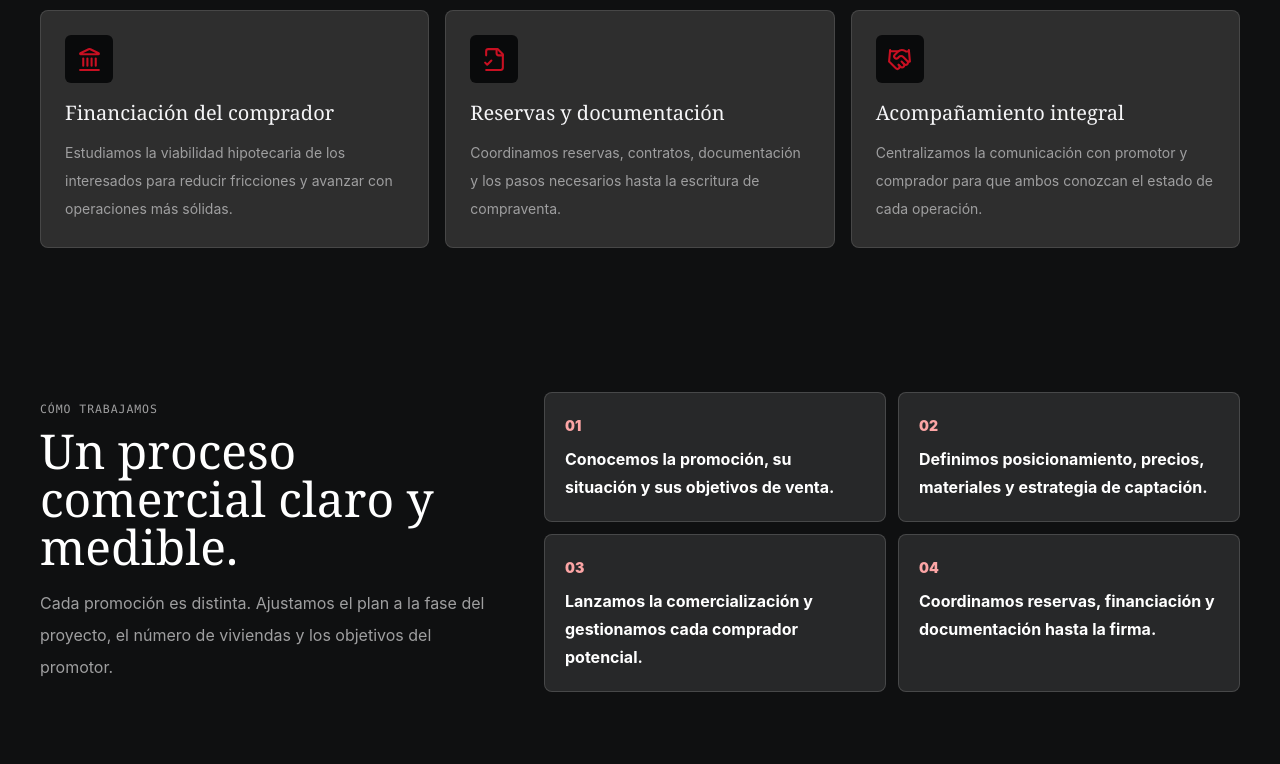
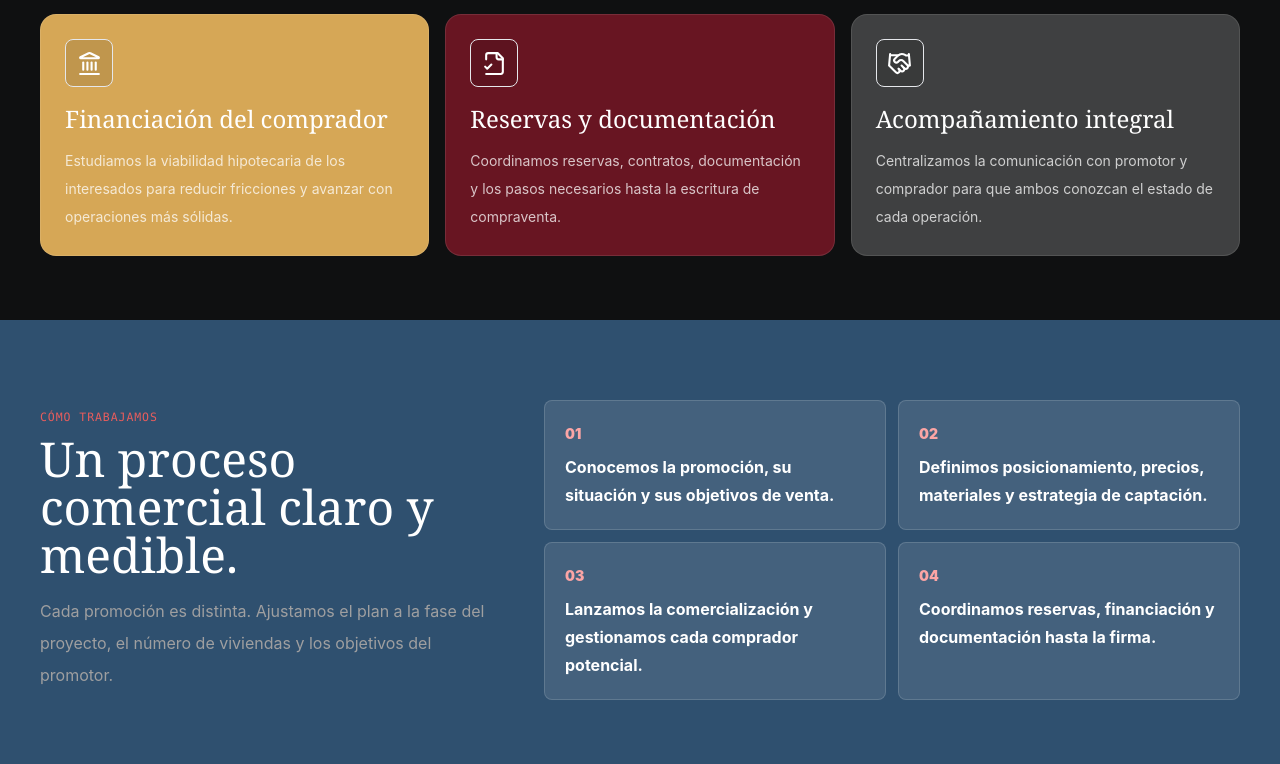
Before and after one commit to rederbeats/aktua-home-web, a Next.js app: page /obra-nueva in a window 1280 px wide. Shown: the part 1436-2200 px from the top of the page. Built offline with nearby package versions, Linux system fonts and the light colour scheme; no server answers.

Commit message:
Ampliar la paleta cromatica de la web

```diff
--- a/app/globals.css
+++ b/app/globals.css
@@ -12,6 +12,11 @@
   --origin-ash: #9f9fa0;
   --origin-cloud: #f5f5f7;
   --origin-iris: #c81022;
+  --aktua-coral: #e85d5d;
+  --aktua-wine: #681522;
+  --aktua-petrol: #163638;
+  --aktua-blue: #2f506f;
+  --aktua-gold: #d6a756;
 }
 
 * {
@@ -103,7 +108,7 @@ textarea::placeholder {
 }
 
 .section-kicker {
-  color: var(--origin-ash);
+  color: var(--aktua-coral);
   font-family: Consolas, "Courier New", monospace;
   font-size: 0.72rem;
   font-weight: 500;
@@ -174,15 +179,16 @@ textarea::placeholder {
 }
 
 .origin-primary {
-  background: #ffffff !important;
-  color: #000000 !important;
-  border: 1px solid #ffffff !important;
+  background: #c81022 !important;
+  color: #ffffff !important;
+  border: 1px solid #c81022 !important;
   border-radius: 8px !important;
   box-shadow: none !important;
 }
 
 .origin-primary:hover {
-  background: #cacaca !important;
+  background: #9f0d1b !important;
+  border-color: #9f0d1b !important;
 }
 
 .origin-panel {
--- a/app/hipotecas/page.tsx
+++ b/app/hipotecas/page.tsx
@@ -28,7 +28,7 @@ export default async function MortgagesPage({ searchParams }: { searchParams: Pr
       ) : null}
 
       <section className="container py-10 md:py-14">
-        <div className="rounded-lg border border-black/10 bg-white p-6 shadow-soft md:p-8">
+        <div className="rounded-2xl border border-white/10 bg-[#2f506f] p-6 md:p-8">
           <p className="section-kicker">Financiación hipotecaria en toda España</p>
           <h1 className="mt-2 text-4xl font-black leading-tight md:text-6xl">Hipotecas de hasta el 95%</h1>
           <p className="mt-4 max-w-3xl text-lg leading-8 text-neutral-600">
@@ -48,7 +48,7 @@ export default async function MortgagesPage({ searchParams }: { searchParams: Pr
       <MortgageSimulator />
 
       <section id="consulta-hipoteca" className="container scroll-mt-28 pb-12 md:pb-16">
-        <div className="grid gap-6 rounded-lg border border-black/10 bg-white p-5 shadow-soft md:p-8 lg:grid-cols-[0.8fr_1.2fr]">
+        <div className="grid gap-6 rounded-2xl border border-white/10 bg-[#681522] p-5 md:p-8 lg:grid-cols-[0.8fr_1.2fr]">
           <div>
             <p className="section-kicker">Estudio personalizado</p>
             <h2 className="mt-2 text-3xl font-black leading-tight md:text-4xl">Consultar financiación</h2>
--- a/app/obra-nueva/page.tsx
+++ b/app/obra-nueva/page.tsx
@@ -56,6 +56,15 @@ const services = [
     body: "Centralizamos la comunicación con promotor y comprador para que ambos conozcan el estado de cada operación.",
     icon: Handshake
   }
+];
+
+const serviceTones = [
+  "bg-[#c81022]",
+  "bg-[#2f506f]",
+  "bg-[#163638]",
+  "bg-[#d6a756] text-black",
+  "bg-[#681522]",
+  "bg-[#3f4041]"
 ];
 
 const steps = [
@@ -136,22 +145,22 @@ export default async function NewBuildPage({ searchParams }: { searchParams: Pro
         </div>
 
         <div className="mt-8 grid gap-4 md:grid-cols-2 lg:grid-cols-3">
-          {services.map((service) => {
+          {services.map((service, index) => {
             const Icon = service.icon;
             return (
-              <article key={service.title} className="rounded-lg border border-black/10 bg-white p-5 shadow-soft transition hover:-translate-y-1 hover:shadow-[0_24px_70px_rgba(17,17,17,0.14)] md:p-6">
-                <div className="flex size-12 items-center justify-center rounded-md bg-red-50 text-brand-red">
+              <article key={service.title} className={`rounded-2xl border border-white/10 p-5 text-white transition hover:-translate-y-1 md:p-6 ${serviceTones[index]}`}>
+                <div className="flex size-12 items-center justify-center rounded-lg border border-current/25 bg-black/10">
                   <Icon size={25} />
                 </div>
-                <h3 className="mt-4 text-xl font-black">{service.title}</h3>
-                <p className="mt-3 text-sm leading-7 text-neutral-600">{service.body}</p>
+                <h3 className="mt-4 text-2xl">{service.title}</h3>
+                <p className="mt-3 text-sm leading-7 opacity-75">{service.body}</p>
               </article>
             );
           })}
         </div>
       </section>
 
-      <section className="bg-brand-dark py-14 text-white md:py-20">
+      <section className="bg-[#2f506f] py-14 text-white md:py-20">
         <div className="container grid gap-10 lg:grid-cols-[0.8fr_1.2fr] lg:items-center">
           <div>
             <p className="section-kicker text-red-300">Cómo trabajamos</p>
--- a/app/page.tsx
+++ b/app/page.tsx
@@ -44,10 +44,10 @@ const steps = [
 
 const serviceTones = [
   "bg-[#c81022] text-white",
-  "bg-[#efefed] text-black",
-  "bg-[#171719] text-white",
-  "bg-[#8f0b18] text-white",
-  "bg-[#3f4041] text-white"
+  "bg-[#2f506f] text-white",
+  "bg-[#d6a756] text-black",
+  "bg-[#681522] text-white",
+  "bg-[#163638] text-white"
 ];
 
 export default async function HomePage({ searchParams }: { searchParams: Promise<{ lead?: string }> }) {
@@ -122,15 +122,17 @@ export default async function HomePage({ searchParams }: { searchParams: Promise
         </div>
       </section>
 
-      <section className="container py-12">
+      <section className="bg-[#163638] py-12 md:py-16">
+        <div className="container">
           <div className="mb-5 max-w-3xl">
-          <p className="section-kicker">Buscar vivienda</p>
+            <p className="section-kicker text-[#f0c36d]">Buscar vivienda</p>
             <h2 className="mt-2 text-3xl font-black leading-tight md:text-5xl">Encuentra una casa que encaje contigo, no solo con el presupuesto.</h2>
           </div>
           <PropertySearch />
+        </div>
       </section>
 
-      <section className="border-y border-black/10 bg-white py-14 md:py-20">
+      <section className="border-y border-white/10 bg-[#151d29] py-14 md:py-20">
         <div className="container grid gap-10 lg:grid-cols-[0.9fr_1.1fr] lg:items-start">
           <div>
             <p className="section-kicker">Servicios</p>
@@ -162,10 +164,11 @@ export default async function HomePage({ searchParams }: { searchParams: Promise
         </div>
       </section>
 
-      <section className="container py-14">
+      <section className="bg-[#21171b] py-14">
+        <div className="container">
           <div className="mb-6 flex flex-wrap items-end justify-between gap-4">
             <div>
-            <p className="section-kicker">Destacados</p>
+              <p className="section-kicker text-[#d6a756]">Destacados</p>
               <h2 className="mt-2 text-3xl font-black md:text-5xl">Viviendas publicadas</h2>
             </div>
             <Link href="/comprar" className="inline-flex h-11 items-center gap-2 rounded-lg border border-white/25 px-4 text-white transition hover:bg-white hover:text-black">
@@ -184,9 +187,10 @@ export default async function HomePage({ searchParams }: { searchParams: Promise
               Estamos preparando una selección de viviendas destacadas. Contacta con nosotros y te ayudamos a encontrar la opción adecuada.
             </div>
           )}
+        </div>
       </section>
 
-      <section className="bg-brand-dark py-14 text-white md:py-20">
+      <section className="bg-[#681522] py-14 text-white md:py-20">
         <div className="container grid gap-10 lg:grid-cols-[0.9fr_1.1fr] lg:items-center">
           <div>
             <p className="section-kicker text-red-300">Método {siteConfig.brandName}</p>
@@ -217,8 +221,8 @@ function HeroStat({ value, label }: { value: string; label: string }) {
 
 function TrustItem({ icon, title, body }: { icon: React.ReactNode; title: string; body: string }) {
   return (
-    <article className="flex gap-3 bg-[#1b1c1d] p-5 transition hover:bg-[#2e2e2e]">
-      <div className="mt-1 text-white">{icon}</div>
+    <article className="flex gap-3 bg-[#1b1c1d] p-5 transition odd:border-t-2 odd:border-[#c81022] even:border-t-2 even:border-[#d6a756] hover:bg-[#2e2e2e]">
+      <div className="mt-1 text-[#e85d5d]">{icon}</div>
       <div>
         <h2 className="text-lg">{title}</h2>
         <p className="mt-1 text-sm text-neutral-600">{body}</p>
--- a/app/servicios/page.tsx
+++ b/app/servicios/page.tsx
@@ -40,10 +40,18 @@ const services = [
   }
 ];
 
+const serviceTones = [
+  "bg-[#c81022] text-white",
+  "bg-[#2f506f] text-white",
+  "bg-[#d6a756] text-black",
+  "bg-[#681522] text-white",
+  "bg-[#163638] text-white"
+];
+
 export default function ServicesPage() {
   return (
     <section className="container py-10 md:py-14">
-      <div className="rounded-lg border border-black/10 bg-white p-6 shadow-soft md:p-8">
+      <div className="rounded-2xl border border-white/10 bg-[#2f506f] p-6 md:p-8">
         <p className="section-kicker">Servicios</p>
         <h1 className="mt-2 text-4xl font-black leading-tight md:text-6xl">Soluciones completas para tu operación inmobiliaria</h1>
         <p className="mt-4 max-w-3xl text-lg leading-8 text-neutral-600">
@@ -55,23 +63,23 @@ export default function ServicesPage() {
       </div>
 
       <div className="mt-8 grid gap-5 md:grid-cols-2">
-        {services.map((service) => {
+        {services.map((service, index) => {
           const Icon = service.icon;
           return (
-            <article key={service.title} className="rounded-lg border border-black/10 bg-white p-5 shadow-soft transition hover:-translate-y-1 hover:shadow-[0_24px_70px_rgba(17,17,17,0.14)] md:p-6">
+            <article key={service.title} className={`min-w-0 rounded-2xl border border-white/10 p-5 transition hover:-translate-y-1 md:p-6 ${serviceTones[index]}`}>
               <div className="flex items-start gap-4">
-                <div className="flex size-12 shrink-0 items-center justify-center rounded-md bg-red-50 text-brand-red">
+                <div className="flex size-12 shrink-0 items-center justify-center rounded-lg border border-current/25 bg-black/10">
                   <Icon size={25} />
                 </div>
                 <div>
-                  <h2 className="text-2xl font-black leading-tight">{service.title}</h2>
-                  <p className="mt-2 leading-7 text-neutral-600">{service.intro}</p>
+                  <h2 className="[overflow-wrap:anywhere] text-2xl leading-tight">{service.title}</h2>
+                  <p className="mt-2 leading-7 opacity-75">{service.intro}</p>
                 </div>
               </div>
-              <ul className="mt-5 grid gap-3 text-sm font-semibold text-neutral-700">
+              <ul className="mt-5 grid gap-3 text-sm font-semibold opacity-80">
                 {service.points.map((point) => (
                   <li key={point} className="flex gap-2">
-                    <BadgeCheck className="mt-0.5 shrink-0 text-brand-red" size={17} />
+                    <BadgeCheck className="mt-0.5 shrink-0" size={17} />
                     <span>{point}</span>
                   </li>
                 ))}
--- a/components/layout/footer.tsx
+++ b/components/layout/footer.tsx
@@ -5,7 +5,7 @@ import { siteConfig } from "@/lib/site-config";
 
 export function Footer() {
   return (
-    <footer className="border-t border-white/10 bg-[#090a0b] text-white">
+    <footer className="border-t border-[#c81022]/40 bg-[#16090c] text-white">
       <div className="container grid gap-12 py-14 md:grid-cols-[1fr_auto] md:py-20">
         <div>
           <div className="inline-flex">
--- a/components/mortgages/mortgage-simulator.tsx
+++ b/components/mortgages/mortgage-simulator.tsx
@@ -115,7 +115,7 @@ export function MortgageSimulator() {
               <ResultRow label="Importe total" value={formatCurrency(result.totalPaid)} />
             </div>
 
-            <div className="mt-8 rounded-2xl bg-[#cacaca] p-5 text-black">
+            <div className="mt-8 rounded-2xl bg-[#d6a756] p-5 text-black">
               <div className="flex items-center gap-2 text-sm font-black">
                 <Zap size={16} />
                 Ingresos recomendados
--- a/components/properties/property-card.tsx
+++ b/components/properties/property-card.tsx
@@ -5,13 +5,13 @@ import type { PublicPropertyCard as PropertyCardType } from "@/lib/properties/pu
 
 export function PropertyCard({ property }: { property: PropertyCardType }) {
   return (
-    <article className="group overflow-hidden rounded-2xl border border-white/10 bg-[#2e2e2e] transition duration-200 hover:bg-[#3f4041]">
+    <article className="group overflow-hidden rounded-2xl border border-white/10 border-t-[#c81022] border-t-2 bg-[#263039] transition duration-200 hover:bg-[#30404b]">
       <Link href={`/comprar/${property.slug}`} className="block focus:outline-none focus:ring-2 focus:ring-white focus:ring-offset-2 focus:ring-offset-black">
         <div className="relative aspect-[4/3] bg-neutral-100">
           <Image src={property.imageUrl} alt={property.title} fill className="object-cover transition duration-500 group-hover:scale-105" />
           <div className="absolute inset-x-0 bottom-0 h-24 bg-gradient-to-t from-black/50 to-transparent" />
           {property.isFeatured ? (
-            <span className="origin-label absolute left-3 top-3 rounded-full bg-[#847dff] px-3 py-1 text-white">
+            <span className="origin-label absolute left-3 top-3 rounded-full bg-[#d6a756] px-3 py-1 text-black">
               Destacado
             </span>
           ) : null}
--- a/components/properties/property-search.tsx
+++ b/components/properties/property-search.tsx
@@ -3,7 +3,7 @@ import type { PropertyFilters } from "@/lib/properties/public-properties";
 
 export function PropertySearch({ filters = {} }: { filters?: PropertyFilters }) {
   return (
-    <form className="rounded-2xl border border-white/10 bg-[#2e2e2e] p-4 md:p-6">
+    <form className="rounded-2xl border border-white/15 bg-[#102829] p-4 md:p-6">
       <div className="grid gap-3 lg:grid-cols-[1.35fr_repeat(5,1fr)_auto]">
         <label className="grid gap-1 text-sm font-semibold text-neutral-700">
           Zona
```
Also changed, not shown: app/contacto/page.tsx (+5 -5 lines). Lines whose indentation alone changed are shown as unchanged.
